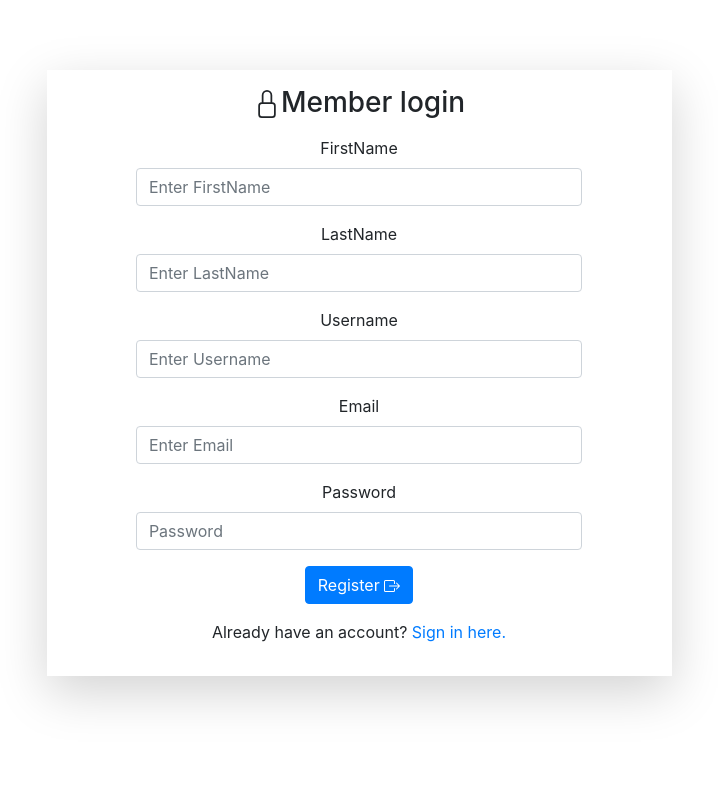
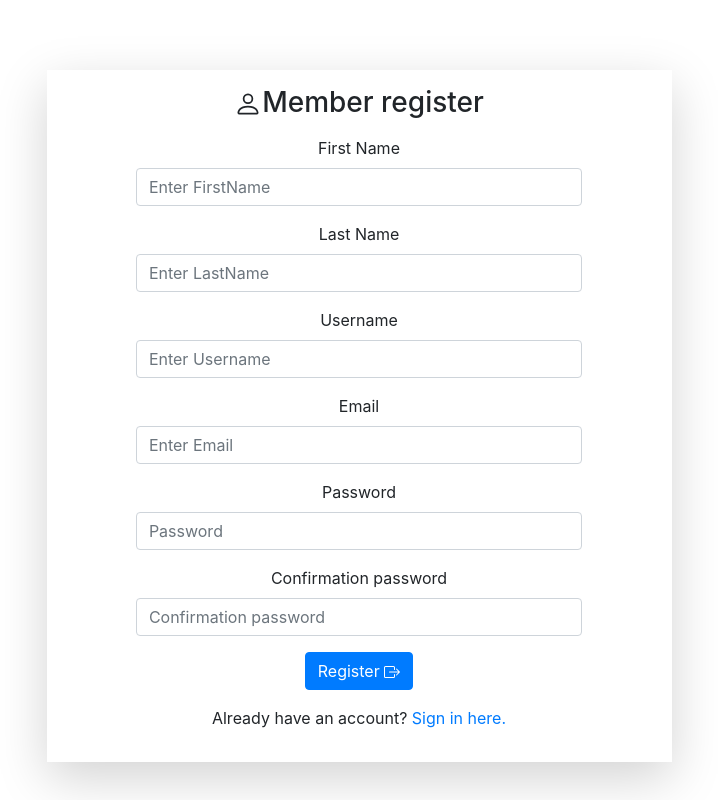
Before and after one commit to zica39/Domaci3, a React (Create React App) app: page /register in a window 1280 px wide. Shown: the whole page, without its empty margins (281-999 px from the left). Built offline with nearby package versions, Linux system fonts and the light colour scheme.

Commit message:
Added validation to login and register page

```diff
--- a/src/constants/books.js
+++ b/src/constants/books.js
@@ -16,7 +16,7 @@ const book_model = [
     },
     {
         name: 'publishedDate',
-        type: 'text',
+        type: 'date',
         default: '',
     },
     {
--- /dev/null
+++ b/src/constants/user_model.js
@@ -0,0 +1,40 @@
+const user_model = [
+    {
+        name: 'firstName',
+        type: 'text',
+        default: '',
+    },
+    {
+        name: 'lastName',
+        type: 'text',
+        default: '',
+    },
+    {
+        name: 'email',
+        type: 'email',
+        default: '',
+    },
+    {
+        name: 'login',
+        type: 'text',
+        default: '',
+    },
+    {
+        name: 'password',
+        type: 'password',
+        default: '',
+    },
+
+    {
+        name: 'lang_key',
+        type: 'hidden',
+        default: 'en'
+    },
+    {
+        name: 'authorities',
+        type: 'hidden',
+        default: ["ROLE_USER"]
+    }
+]
+
+export default user_model;
--- a/src/pages/login/Login.jsx
+++ b/src/pages/login/Login.jsx
@@ -2,34 +2,48 @@ import React,{useState} from "react";
 import Form from 'react-bootstrap/Form';
 import Button from 'react-bootstrap/Button';
 import {useHistory} from "react-router-dom";
-import {saveToStorage} from "../../functions/tools";
+import {saveToStorage, swalAlert} from "../../functions/tools";
 import { Lock,BoxArrowRight } from 'react-bootstrap-icons';
 import {login} from '../../services/auth';
 import {Link} from 'react-router-dom'
+import * as yup from "yup";
+import {useForm} from "react-hook-form";
+import {yupResolver} from "@hookform/resolvers/yup";
+
 
 const Login = () => {
     const history = useHistory();
-    const[loginData,setLoginData] = useState({
-        username:'',
-        password:'',
-        rememberMe: false
-    });
     const[disabled,setDisabled] = useState(false);
 
+    const schema = yup.object().shape({
+        username: yup.string().required(),
+        password: yup.string().required(),
+    });
 
-    const onSubmit = () => {
+
+    const {register,formState: { errors }, handleSubmit,reset} = useForm({
+        mode: 'onSubmit',
+        reValidateMode: 'onChange',
+        resolver: yupResolver(schema),
+        defaultValues:{
+            username:'',
+            password:'',
+            rememberMe: false
+        }
+    });
+    const onSubmit = (data) => {
 
         setDisabled(true);
-        login(loginData).then(function(response){
+        login(data).then(function(response){
 
             saveToStorage('id_token',response?.data?.id_token);
-            saveToStorage('username',loginData.username);
+            saveToStorage('username',data.username);
             saveToStorage('role','admin');
 
             history.push('/');
 
         }).catch(function (error) {
-            alert(error?.response?.data?.detail);
+            swalAlert('error', 'Error', error?.response?.data?.detail);
             setDisabled(false);
         });
 
@@ -43,41 +57,25 @@ const Login = () => {
         <Form.Group controlId="formBasicEmail">
             <Form.Label>Username</Form.Label>
             <Form.Control type="text" placeholder="Enter username" className="w-75 m-auto"
-                          value={loginData.username}
-                          onChange={(e) => setLoginData(prevState => {
-                              return{
-                                  ...prevState,
-                                  'username': e.target.value
-                              }
-                          })}
+                  {...register('username')}
             />
+            <small className="text-danger text-left"> {errors?.username?.message}</small>
         </Form.Group>
 
         <Form.Group controlId="formBasicPassword">
             <Form.Label>Password</Form.Label>
             <Form.Control type="password" placeholder="Password"  className="w-75 m-auto"
-                          value={loginData.password}
-                          onChange={(e) => setLoginData(prevState => {
-                              return{
-                                  ...prevState,
-                                  'password': e.target.value
-                              }
-                          })}
+                  {...register('password')}
             />
+            <small className="text-danger text-left"> {errors?.password?.message}</small>
         </Form.Group>
             <Form.Group controlId="formBasicCheckbox">
                 <Form.Check type="checkbox" label="Remember Me"
-                            value={loginData.rememberMe}
-                            onChange={(e) => setLoginData(prevState => {
-                                return{
-                                    ...prevState,
-                                    'rememberMe': e.target.value
-                                }
-                            })}
+                            {...register('rememberMe')}
                 />
             </Form.Group>
 
-        <Button disabled={disabled} variant="primary" type="button" onClick={() => onSubmit()}>
+        <Button disabled={disabled} variant="primary" type="submit" onClick={handleSubmit(onSubmit)}>
              {disabled?
             <div className="spinner-border"/>:
             <span>LogIn <BoxArrowRight/></span>}
--- a/src/pages/register/Register.jsx
+++ b/src/pages/register/Register.jsx
@@ -2,35 +2,47 @@ import React,{useState} from "react";
 import Form from 'react-bootstrap/Form';
 import Button from 'react-bootstrap/Button';
 import {Link, useHistory} from "react-router-dom";
-import {swalAlert} from "../../functions/tools";
-import { Lock,BoxArrowRight } from 'react-bootstrap-icons';
-import {register} from '../../services/auth';
+import {generateFormData, swalAlert} from "../../functions/tools";
+import { Person,BoxArrowRight } from 'react-bootstrap-icons';
+import {registerUser} from "../../services/auth";
+import * as yup from "yup";
+import {useForm} from "react-hook-form";
+import {yupResolver} from "@hookform/resolvers/yup";
+import user_model from "../../constants/user_model";
 
 const Register = () => {
     const history = useHistory();
-    const[registerData,setRegisterData] = useState({
-        firstName:'',
-        lastName:'',
-        email:'',
-        password:'',
-        login:'',
-        authorities:["ROLE_USER"],
-        lang_key:'en'
-    });
     const[disabled,setDisabled] = useState(false);
 
-    const onSubmit = () => {
+    const schema = yup.object().shape({
+        firstName: yup.string().required(),
+        lastName: yup.string().required(),
+        login: yup.string().required(),
+        email: yup.string().email().required(),
+        password: yup.string().required(),
+        passwordConfirmation: yup.string().oneOf([yup.ref('password'), null], 'Passwords must match')
+    });
 
-        console.log(3);
 
+    const {register,formState: { errors }, handleSubmit,reset} = useForm({
+        mode: 'onSubmit',
+        reValidateMode: 'onChange',
+        resolver: yupResolver(schema),
+        defaultValues:generateFormData(user_model)
+    });
+
+    const onSubmit = (data) => {
+
+        delete data.passwordConfirmation;
         setDisabled(true);
-        register(registerData).then(function(response){
 
-            history.push('/login');
-            swalAlert('success','Good job!','User registered successfully');
+        registerUser(data).then(function(response){
+            swalAlert('info','User registered successfully!','You will get a confirmation email to activate your account').then(()=>{
+                history.push('/login');
+            });
 
-        }).catch(function (error) {
-            alert(error?.response?.data?.detail);
+        }).catch( (error)=> {
+            swalAlert('error', 'Error', error.response?.data?.title);
             setDisabled(false);
         });
 
@@ -39,74 +51,57 @@ const Register = () => {
     return <div className='container-fluid'>
 
         <div className='col-sm-10 offset-sm-1 col-md-6 offset-md-3 border-dark shadow-lg py-3'>
-            <p className='h3'><Lock/>Member login</p>
+            <p className='h3'><Person/>Member register</p>
             <Form className={"mt-3"}>
-                <Form.Group controlId="formBasicEmail">
-                    <Form.Label>FirstName</Form.Label>
+                <Form.Group controlId="firstname">
+                    <Form.Label>First Name</Form.Label>
                     <Form.Control type="text" placeholder="Enter FirstName" className="w-75 m-auto"
-                                  value={registerData.firstName}
-                                  onChange={(e) => setRegisterData(prevState => {
-                                      return{
-                                          ...prevState,
-                                          'firstName': e.target.value
-                                      }
-                                  })}
+                        {...register('firstName')}
                     />
+                    <small className="text-danger text-left"> {errors?.firstName?.message}</small>
                 </Form.Group>
 
-                <Form.Group controlId="formBasicEmail">
-                    <Form.Label>LastName</Form.Label>
+                <Form.Group controlId="lastname">
+                    <Form.Label>Last Name</Form.Label>
                     <Form.Control type="text" placeholder="Enter LastName" className="w-75 m-auto"
-                                  value={registerData.lastName}
-                                  onChange={(e) => setRegisterData(prevState => {
-                                      return{
-                                          ...prevState,
-                                          'lastName': e.target.value
-                                      }
-                                  })}
+                        {...register('lastName')}
                     />
+                    <small className="text-danger text-left"> {errors?.lastName?.message}</small>
                 </Form.Group>
 
-                <Form.Group controlId="formBasicEmail">
+                <Form.Group controlId="username">
                     <Form.Label>Username</Form.Label>
                     <Form.Control type="text" placeholder="Enter Username" className="w-75 m-auto"
-                                  value={registerData.login}
-                                  onChange={(e) => setRegisterData(prevState => {
-                                      return{
-                                          ...prevState,
-                                          'login': e.target.value
-                                      }
-                                  })}
+                          {...register('login')}
                     />
+                    <small className="text-danger text-left"> {errors?.login?.message}</small>
                 </Form.Group>
 
-                <Form.Group controlId="formBasicEmail">
+                <Form.Group controlId="email">
                     <Form.Label>Email</Form.Label>
                     <Form.Control type="email" placeholder="Enter Email" className="w-75 m-auto"
-                                  value={registerData.email}
-                                  onChange={(e) => setRegisterData(prevState => {
-                                      return{
-                                          ...prevState,
-                                          'email': e.target.value
-                                      }
-                                  })}
+                        {...register('email')}
                     />
+                    <small className="text-danger text-left"> {errors?.email?.message}</small>
                 </Form.Group>
 
-                <Form.Group controlId="formBasicPassword">
+                <Form.Group controlId="password">
                     <Form.Label>Password</Form.Label>
                     <Form.Control type="password" placeholder="Password"  className="w-75 m-auto"
-                                  value={registerData.password}
-                                  onChange={(e) => setRegisterData(prevState => {
-                                      return{
-                                          ...prevState,
-                                          'password': e.target.value
-                                      }
-                                  })}
+                        {...register('password')}
                     />
+                    <small className="text-danger text-left"> {errors?.password?.message}</small>
                 </Form.Group>
 
-                <Button disabled={disabled} variant="primary" type="button" onClick={() => onSubmit()}>
+                <Form.Group controlId="passwordConfirmation">
+                    <Form.Label>Confirmation password</Form.Label>
+                    <Form.Control type="password" placeholder="Confirmation password"  className="w-75 m-auto"
+                                  {...register('passwordConfirmation')}
+                    />
+                    <small className="text-danger text-left"> {errors?.passwordConfirmation?.message}</small>
+                </Form.Group>
+
+                <Button disabled={disabled} variant="primary" type="submit" onClick={handleSubmit(onSubmit)}>
                     {disabled?
                         <div className="spinner-border"/>:
                         <span>Register <BoxArrowRight/></span>}
--- a/src/services/auth.js
+++ b/src/services/auth.js
@@ -4,7 +4,7 @@ export const login = (data) => {
     return axiosInstance.post('/authenticate',data);
 }
 
-export const register = (data) => {
+export const registerUser = (data) => {
     return axiosInstance.post('/register',data);
 }
 
```
